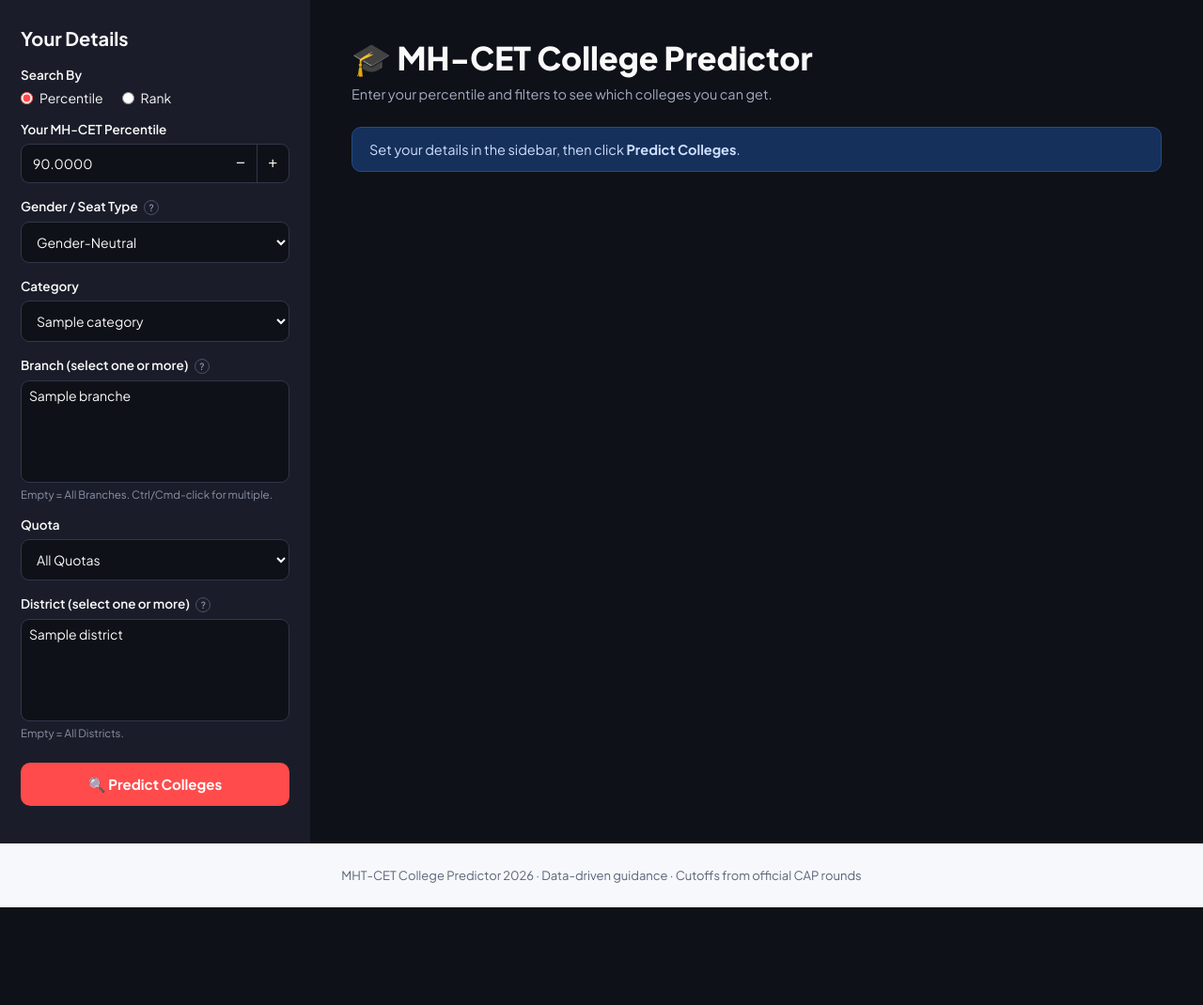
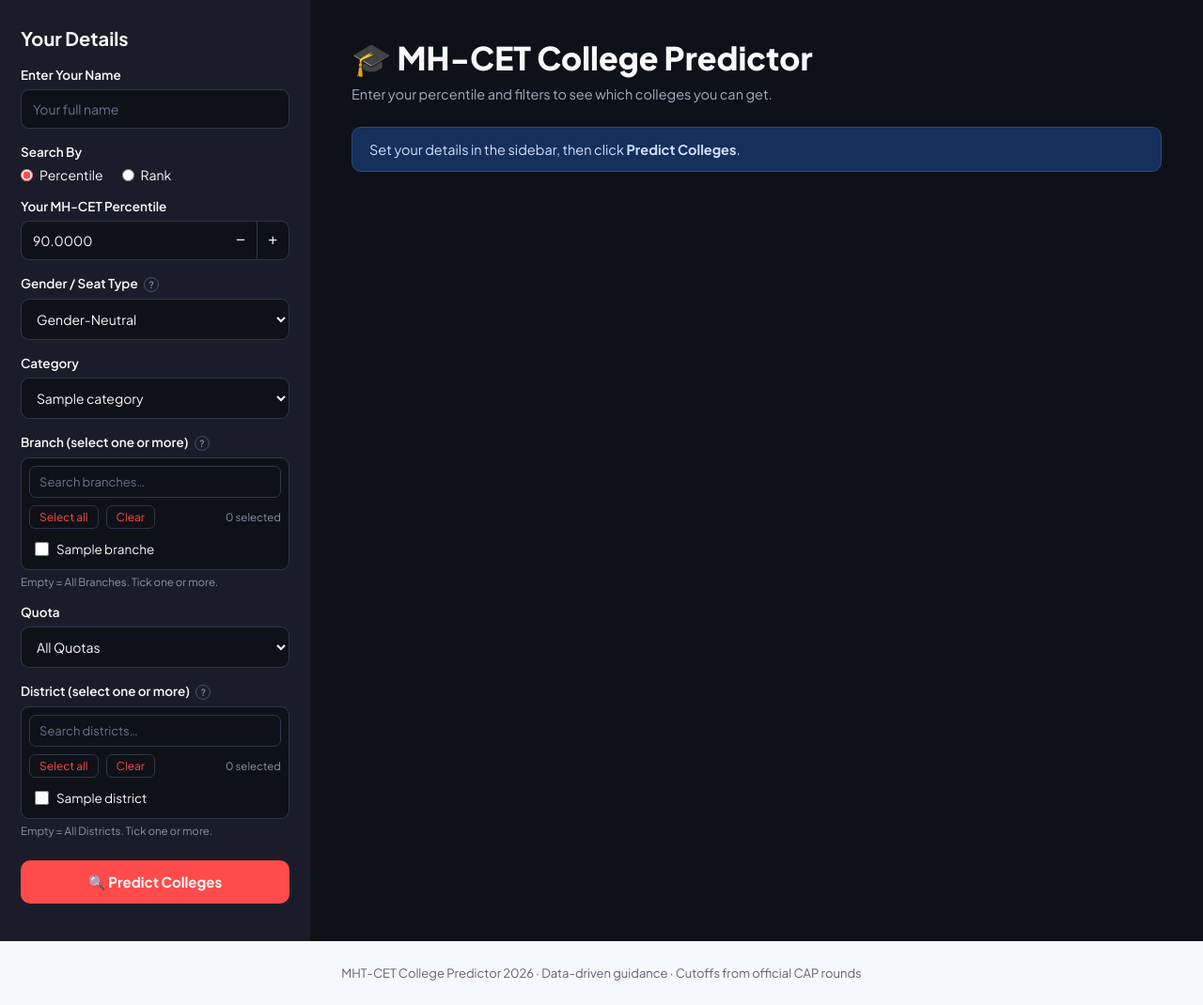
Before and after one commit to Radhesham87/mhtcet-predictor2, a Flask app: template templates/predictor.html in a window 1280 px wide. Shown: the whole page at 94% size. Before the commit the page ends 966 px from the top, so only its background shows below. Run offline with Flask 3, Linux system fonts and the light colour scheme; the template is opened without the code that fills it: most values are stand-ins (such as "Sample title", 1, 10 or a date in 2020).

Commit message:
Add name field and candidate details block to PDF

```diff
--- a/app.py
+++ b/app.py
@@ -458,13 +458,53 @@ def build_pdf(out, payload):
     head = ParagraphStyle("head", parent=styles["Normal"], fontSize=8,
                           leading=10, textColor=colors.white,
                           fontName="Helvetica-Bold")
+
+    # ---- candidate details block: Name / Percentile or Merit Rank /
+    #      Category / Gender ----
+    student_name = (payload.get("name") or "").strip() or "-"
+    if payload.get("mode") == "rank":
+        score_label = "Merit Rank"
+        try:
+            score_value = f"{int(float(payload.get('value') or 0)):,}"
+        except (TypeError, ValueError):
+            score_value = str(payload.get("value") or "-")
+    else:
+        score_label = "Percentile"
+        try:
+            score_value = f"{float(payload.get('value') or 0):g}"
+        except (TypeError, ValueError):
+            score_value = str(payload.get("value") or "-")
+    category = payload.get("category") or "-"
+    gender = payload.get("gender") or "-"
+
+    lbl = ParagraphStyle("lbl", parent=styles["Normal"], fontSize=9,
+                         leading=11, fontName="Helvetica-Bold",
+                         textColor=colors.HexColor("#1f4e79"))
+    val = ParagraphStyle("val", parent=styles["Normal"], fontSize=9,
+                         leading=11)
+    details = Table([
+        [Paragraph("Name", lbl), Paragraph(student_name, val),
+         Paragraph(score_label, lbl), Paragraph(score_value, val)],
+        [Paragraph("Category", lbl), Paragraph(category, val),
+         Paragraph("Gender", lbl), Paragraph(gender, val)],
+    ], colWidths=[28 * mm, 92 * mm, 30 * mm, 65 * mm])
+    details.setStyle(TableStyle([
+        ("GRID", (0, 0), (-1, -1), 0.4, colors.HexColor("#c9d6e5")),
+        ("BACKGROUND", (0, 0), (0, -1), colors.HexColor("#eef3f8")),
+        ("BACKGROUND", (2, 0), (2, -1), colors.HexColor("#eef3f8")),
+        ("VALIGN", (0, 0), (-1, -1), "MIDDLE"),
+        ("TOPPADDING", (0, 0), (-1, -1), 5),
+        ("BOTTOMPADDING", (0, 0), (-1, -1), 5),
+        ("LEFTPADDING", (0, 0), (-1, -1), 6),
+    ]))
+
     story = [
         Paragraph("MHT-CET College Predictor Report", styles["Title"]),
+        Spacer(1, 3 * mm),
+        details,
+        Spacer(1, 4 * mm),
         Paragraph(
-            f"Entered: <b>{out['entered']}</b> "
-            f"({out['counter_label']}: {out['counter_value']}) | "
-            f"Category: <b>{payload.get('category')}</b> | "
-            f"Gender: <b>{payload.get('gender')}</b> | "
+            f"{out['counter_label']}: <b>{out['counter_value']}</b> | "
             f"Options: <b>{len(out['results'])}</b> | "
             f"Generated: {datetime.now().strftime('%d %b %Y, %I:%M %p')} | "
             f"* = priority institute", styles["Normal"]),
--- a/static/style.css
+++ b/static/style.css
@@ -190,6 +190,10 @@ td.quota { min-width: 160px; font-size: 12px; color: var(--muted); }
   border-radius: 9px; padding: 11px 12px; font: inherit; font-size: 14px; }
 .side select[multiple] { padding: 6px; }
 .side select:focus, .num-wrap input:focus { outline: none; border-color: #ff4b4b; }
+.name-input { width: 100%; background: #0e1117; color: #fafafa; border: 1px solid #31364a;
+  border-radius: 9px; padding: 11px 12px; font: inherit; font-size: 14px; }
+.name-input::placeholder { color: #6b7390; }
+.name-input:focus { outline: none; border-color: #ff4b4b; }
 .num-wrap { display: flex; }
 .num-wrap input { border-radius: 9px 0 0 9px; border-right: none; }
 .num-wrap button { width: 42px; background: #0e1117; color: #fafafa;
@@ -199,6 +203,26 @@ td.quota { min-width: 160px; font-size: 12px; color: var(--muted); }
 .q2 { display: inline-flex; width: 16px; height: 16px; border-radius: 50%;
   border: 1px solid #4a5069; color: #8b93a7; font-size: 10px; align-items: center;
   justify-content: center; cursor: help; margin-left: 4px; }
+
+/* checkbox multi-select groups (Branch / District) */
+.chk-group { border: 1px solid #31364a; border-radius: 9px; background: #0e1117; padding: 8px; }
+.chk-search { width: 100%; background: #0e1117; color: #fafafa; border: 1px solid #31364a;
+  border-radius: 7px; padding: 8px 10px; font: inherit; font-size: 13px; margin-bottom: 8px; }
+.chk-search::placeholder { color: #6b7390; }
+.chk-search:focus { outline: none; border-color: #ff4b4b; }
+.chk-tools { display: flex; align-items: center; gap: 8px; margin-bottom: 8px; }
+.chk-tools button { background: transparent; color: #ff4b4b; border: 1px solid #31364a;
+  border-radius: 6px; padding: 4px 10px; font: inherit; font-size: 12px; cursor: pointer; }
+.chk-tools button:hover { border-color: #ff4b4b; }
+.chk-count { margin-left: auto; font-size: 11.5px; color: #8b93a7; }
+.chk-list { max-height: 168px; overflow-y: auto; display: flex; flex-direction: column; gap: 2px; }
+.chk-item { display: flex; align-items: center; gap: 8px; font-size: 13.5px; color: #fafafa;
+  padding: 5px 6px; border-radius: 6px; cursor: pointer; }
+.chk-item:hover { background: #171b28; }
+.chk-item input { accent-color: #ff4b4b; width: 15px; height: 15px; flex: none; cursor: pointer; }
+.chk-list::-webkit-scrollbar { width: 8px; }
+.chk-list::-webkit-scrollbar-thumb { background: #31364a; border-radius: 4px; }
+.chk-list::-webkit-scrollbar-track { background: transparent; }
 .btn-predict { width: 100%; margin-top: 24px; background: #ff4b4b; color: #fff;
   border: none; font: inherit; font-weight: 700; font-size: 15px; padding: 13px;
   border-radius: 10px; cursor: pointer; }
--- a/templates/predictor.html
+++ b/templates/predictor.html
@@ -3,6 +3,9 @@
 <div class="dark-app">
   <aside class="side">
     <h2>Your Details</h2>
+
+    <label class="s-label">Enter Your Name</label>
+    <input type="text" id="student-name" class="name-input" placeholder="Your full name" autocomplete="name">
 
     <label class="s-label">Search By</label>
     <div class="radio-row">
@@ -30,10 +33,20 @@
     </select>
 
     <label class="s-label">Branch (select one or more) <span class="q2" title="Leave empty to include all branches.">?</span></label>
-    <select id="branches" multiple size="5">
-      {% for b in branches %}<option>{{ b }}</option>{% endfor %}
-    </select>
-    <span class="s-hint">Empty = All Branches. Ctrl/Cmd-click for multiple.</span>
+    <div class="chk-group" id="branches">
+      <input type="text" class="chk-search" placeholder="Search branches…" oninput="filterChecks('branches', this.value)">
+      <div class="chk-tools">
+        <button type="button" onclick="setAllChecks('branches', true)">Select all</button>
+        <button type="button" onclick="setAllChecks('branches', false)">Clear</button>
+        <span class="chk-count" id="branches-count">0 selected</span>
+      </div>
+      <div class="chk-list">
+        {% for b in branches %}
+        <label class="chk-item"><input type="checkbox" value="{{ b }}" onchange="updateCount('branches')"><span>{{ b }}</span></label>
+        {% endfor %}
+      </div>
+    </div>
+    <span class="s-hint">Empty = All Branches. Tick one or more.</span>
 
     <label class="s-label">Quota</label>
     <select id="quota">
@@ -42,10 +55,20 @@
     </select>
 
     <label class="s-label">District (select one or more) <span class="q2" title="Leave empty to include all districts.">?</span></label>
-    <select id="districts" multiple size="5">
-      {% for d in districts %}<option>{{ d }}</option>{% endfor %}
-    </select>
-    <span class="s-hint">Empty = All Districts.</span>
+    <div class="chk-group" id="districts">
+      <input type="text" class="chk-search" placeholder="Search districts…" oninput="filterChecks('districts', this.value)">
+      <div class="chk-tools">
+        <button type="button" onclick="setAllChecks('districts', true)">Select all</button>
+        <button type="button" onclick="setAllChecks('districts', false)">Clear</button>
+        <span class="chk-count" id="districts-count">0 selected</span>
+      </div>
+      <div class="chk-list">
+        {% for d in districts %}
+        <label class="chk-item"><input type="checkbox" value="{{ d }}" onchange="updateCount('districts')"><span>{{ d }}</span></label>
+        {% endfor %}
+      </div>
+    </div>
+    <span class="s-hint">Empty = All Districts. Tick one or more.</span>
 
     <button class="btn-predict" onclick="predict()">🔍 Predict Colleges</button>
   </aside>
@@ -96,9 +119,29 @@ function stepVal(dir){
   inp.value = (parseFloat(inp.value || 0) + dir * step).toFixed(
     inp.step === '0.01' ? 4 : 0);
 }
-function multi(id){ return [...document.getElementById(id).selectedOptions].map(o=>o.value); }
+function multi(id){
+  return [...document.querySelectorAll('#'+id+' input[type=checkbox]:checked')].map(c=>c.value);
+}
+function updateCount(id){
+  const n = document.querySelectorAll('#'+id+' input[type=checkbox]:checked').length;
+  document.getElementById(id+'-count').textContent = n + ' selected';
+}
+function setAllChecks(id, state){
+  document.querySelectorAll('#'+id+' .chk-item').forEach(item => {
+    if (item.style.display !== 'none') item.querySelector('input').checked = state;
+  });
+  updateCount(id);
+}
+function filterChecks(id, q){
+  q = q.trim().toLowerCase();
+  document.querySelectorAll('#'+id+' .chk-item').forEach(item => {
+    const txt = item.textContent.trim().toLowerCase();
+    item.style.display = txt.includes(q) ? 'flex' : 'none';
+  });
+}
 function payload(){
   return {
+    name: document.getElementById('student-name').value,
     mode: document.querySelector('input[name=mode]:checked').value,
     value: document.getElementById('value').value,
     gender: document.getElementById('gender').value,
```
